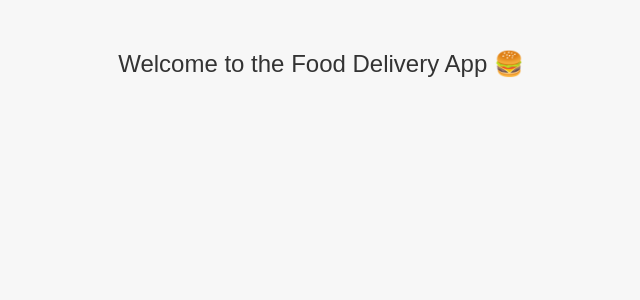
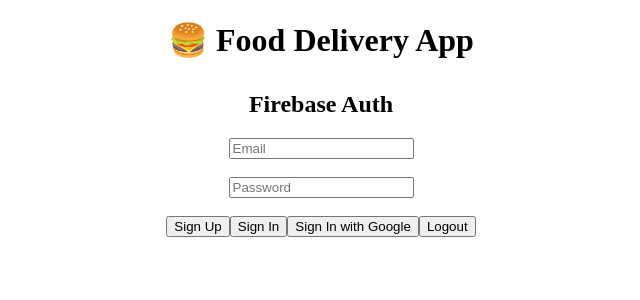
Before and after one commit to ChanduSpace/foodApp, a React (Vite) app: page / in a window 1280 px wide. Shown: the top 300 px of the page, without its empty margins (319-959 px from the left). Built offline with nearby package versions, Linux system fonts and the light colour scheme.

Commit message:
Implement Firebase Authentication with Email/Password and Google login

```diff
--- a/src/App.jsx
+++ b/src/App.jsx
@@ -1,8 +1,11 @@
-import "./styles/app.css";
+import Auth from "./components/Auth";
 
 function App() {
   return (
-    <div className="app-container">Welcome to the Food Delivery App 🍔</div>
+    <div>
+      <h1 style={{ textAlign: "center" }}>🍔 Food Delivery App</h1>
+      <Auth />
+    </div>
   );
 }
 
--- /dev/null
+++ b/src/components/Auth.jsx
@@ -0,0 +1,78 @@
+import { useState } from "react";
+import { auth, googleProvider } from "../firebase/firebaseConfig";
+import {
+  createUserWithEmailAndPassword,
+  signInWithEmailAndPassword,
+  signInWithPopup,
+  signOut,
+} from "firebase/auth";
+
+function Auth() {
+  const [email, setEmail] = useState("");
+  const [password, setPassword] = useState("");
+
+  const signUp = async () => {
+    try {
+      await createUserWithEmailAndPassword(auth, email, password);
+      alert("Signed up successfully!");
+    } catch (error) {
+      alert(error.message);
+    }
+  };
+
+  const signIn = async () => {
+    try {
+      await signInWithEmailAndPassword(auth, email, password);
+      alert("Signed in successfully!");
+    } catch (error) {
+      alert(error.message);
+    }
+  };
+
+  const signInWithGoogle = async () => {
+    try {
+      await signInWithPopup(auth, googleProvider);
+      alert("Signed in with Google!");
+    } catch (error) {
+      alert(error.message);
+    }
+  };
+
+  const logout = async () => {
+    try {
+      await signOut(auth);
+      alert("Signed out.");
+    } catch (error) {
+      alert(error.message);
+    }
+  };
+
+  return (
+    <div style={{ textAlign: "center", marginTop: "2rem" }}>
+      <h2>Firebase Auth</h2>
+      <input
+        type="email"
+        placeholder="Email"
+        value={email}
+        onChange={(e) => setEmail(e.target.value)}
+      />
+      <br />
+      <br />
+      <input
+        type="password"
+        placeholder="Password"
+        value={password}
+        onChange={(e) => setPassword(e.target.value)}
+      />
+      <br />
+      <br />
+
+      <button onClick={signUp}>Sign Up</button>
+      <button onClick={signIn}>Sign In</button>
+      <button onClick={signInWithGoogle}>Sign In with Google</button>
+      <button onClick={logout}>Logout</button>
+    </div>
+  );
+}
+
+export default Auth;
--- a/src/firebase/firebaseConfig.js
+++ b/src/firebase/firebaseConfig.js
@@ -1,6 +1,7 @@
 // Import the functions you need from the SDKs you need
 import { initializeApp } from "firebase/app";
 import { getAnalytics } from "firebase/analytics";
+import { getAuth, GoogleAuthProvider } from "firebase/auth";
 // TODO: Add SDKs for Firebase products that you want to use
 // https://firebase.google.com/docs/web/setup#available-libraries
 
@@ -19,3 +20,5 @@ const firebaseConfig = {
 // Initialize Firebase
 const app = initializeApp(firebaseConfig);
 const analytics = getAnalytics(app);
+export const auth = getAuth(app);
+export const googleProvider = new GoogleAuthProvider();
```
